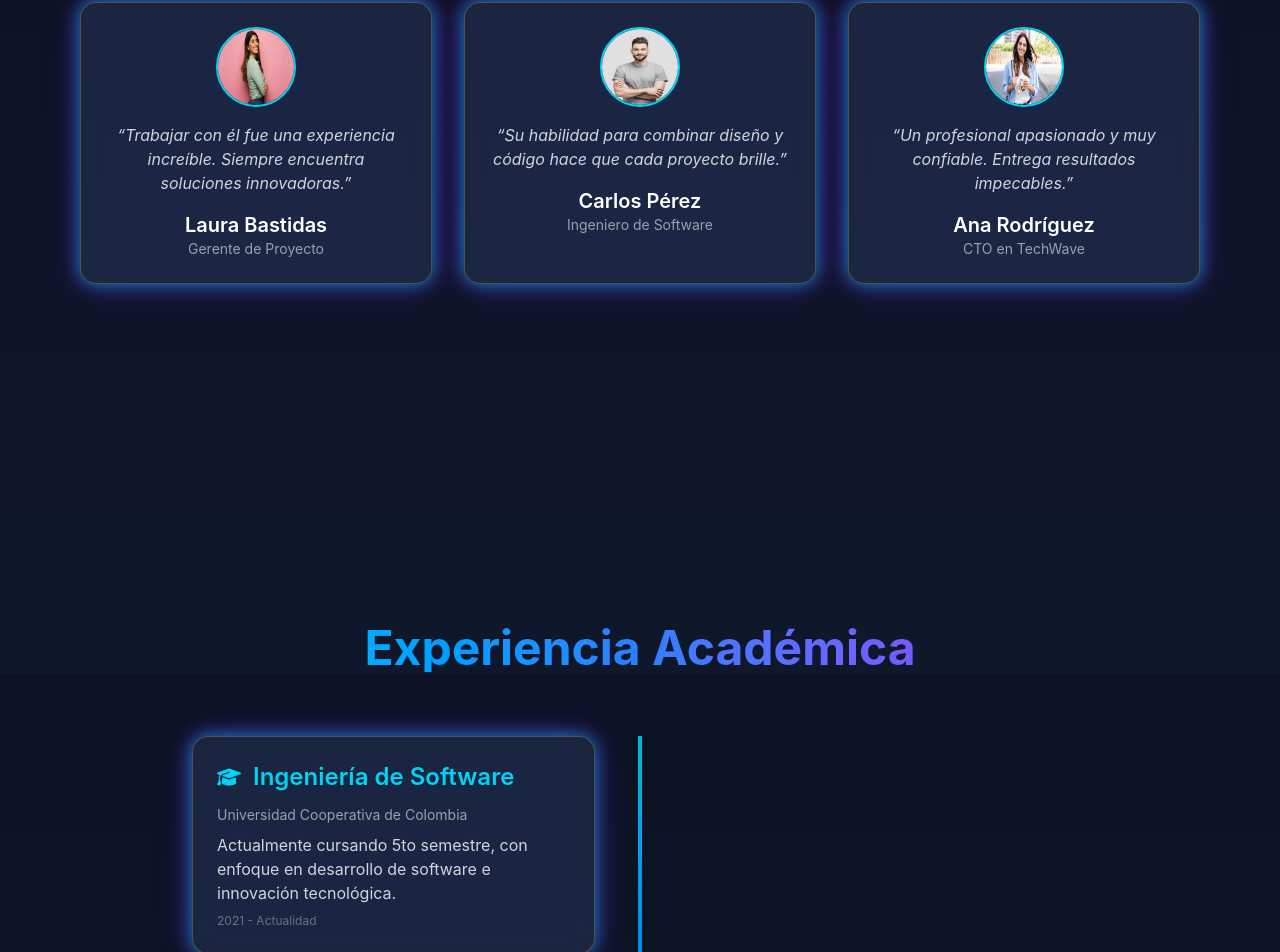
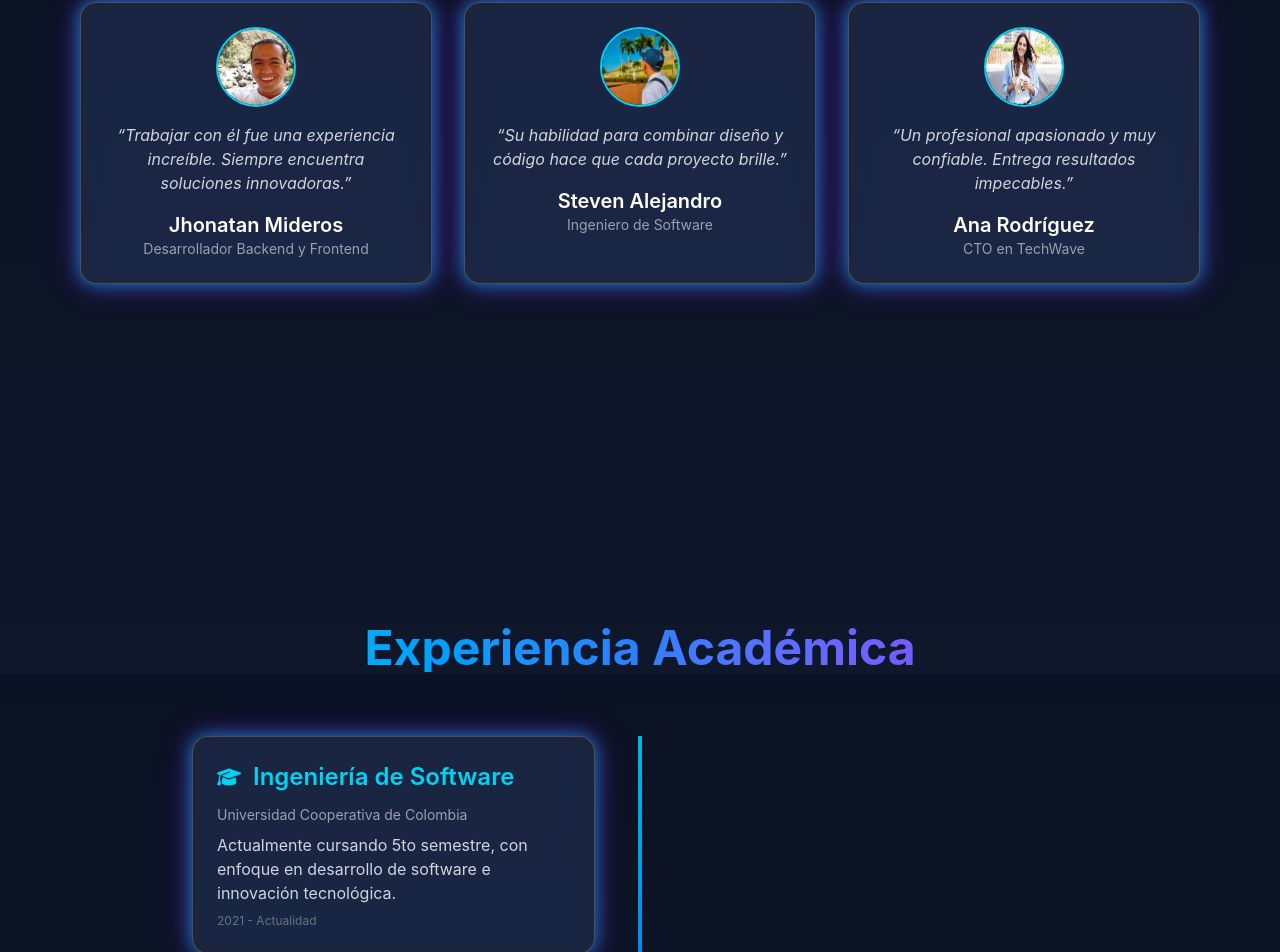
Before and after one commit to SantiagoArTyrs/Santiago_Arevalo, a Next.js app in the folder mi-portafolio/: page / in a window 1280 px wide. Shown: the part 2526-3478 px from the top of the page. Built offline with nearby package versions, Linux system fonts and the light colour scheme.

Commit message:
Actualizando testimonios reales

```diff
--- a/mi-portafolio/src/components/Testimonials.tsx
+++ b/mi-portafolio/src/components/Testimonials.tsx
@@ -13,14 +13,14 @@ const Testimonials: FC<Props> = ({ lang }) => {
       title: "Testimonios",
       items: [
         {
-          name: "Laura Bastidas",
-          role: "Gerente de Proyecto",
+          name: "Jhonatan Mideros",
+          role: "Desarrollador Backend y Frontend",
           quote:
             "Trabajar con él fue una experiencia increíble. Siempre encuentra soluciones innovadoras.",
           img: "/img1.jpg",
         },
         {
-          name: "Carlos Pérez",
+          name: "Steven Alejandro",
           role: "Ingeniero de Software",
           quote:
             "Su habilidad para combinar diseño y código hace que cada proyecto brille.",
@@ -39,14 +39,14 @@ const Testimonials: FC<Props> = ({ lang }) => {
       title: "Testimonials",
       items: [
         {
-          name: "Laura Bastidas",
-          role: "Project Manager",
+          name: "Jhonatan Mideros",
+          role: "Backend and frontend developer",
           quote:
             "Working with him was an amazing experience. Always finds innovative solutions.",
           img: "/img1.jpg",
         },
         {
-          name: "Carlos Pérez",
+          name: "Steven Alejandro",
           role: "Software Engineer",
           quote:
             "His ability to merge design and code makes every project shine.",
@@ -64,7 +64,10 @@ const Testimonials: FC<Props> = ({ lang }) => {
   }[lang];
 
   return (
-    <section id="testimonials" className="relative py-15 px-6 md:px-20 text-center">
+    <section
+      id="testimonials"
+      className="relative py-15 px-6 md:px-20 text-center"
+    >
       <motion.h2
         className="text-4xl md:text-5xl font-bold bg-gradient-to-r from-cyan-400 via-blue-500 to-purple-600 bg-clip-text text-transparent mb-12"
         initial={{ opacity: 0, y: -20 }}
```
Also changed, not shown: mi-portafolio/public/img1.jpg, mi-portafolio/public/img2.jpg.
